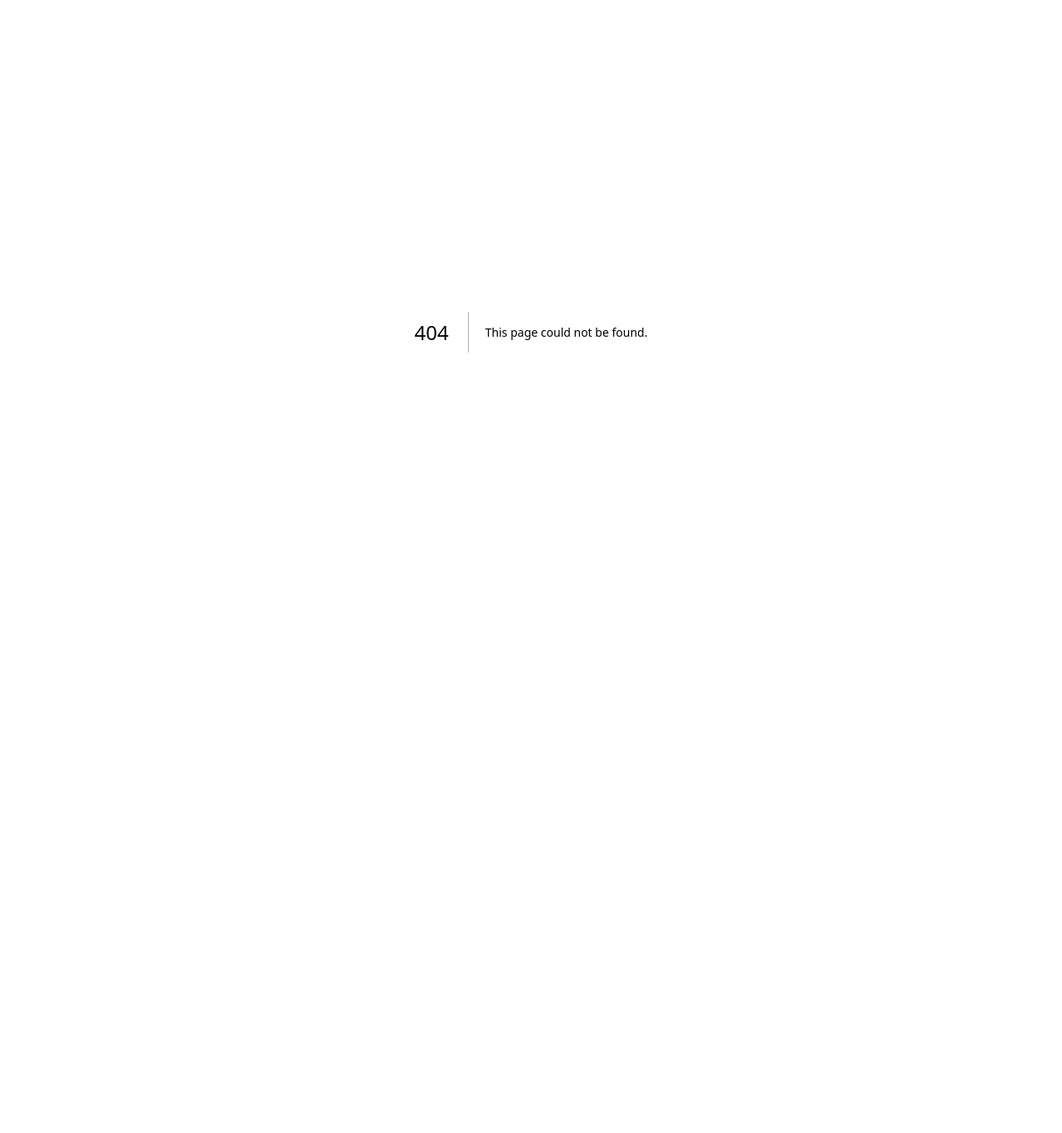
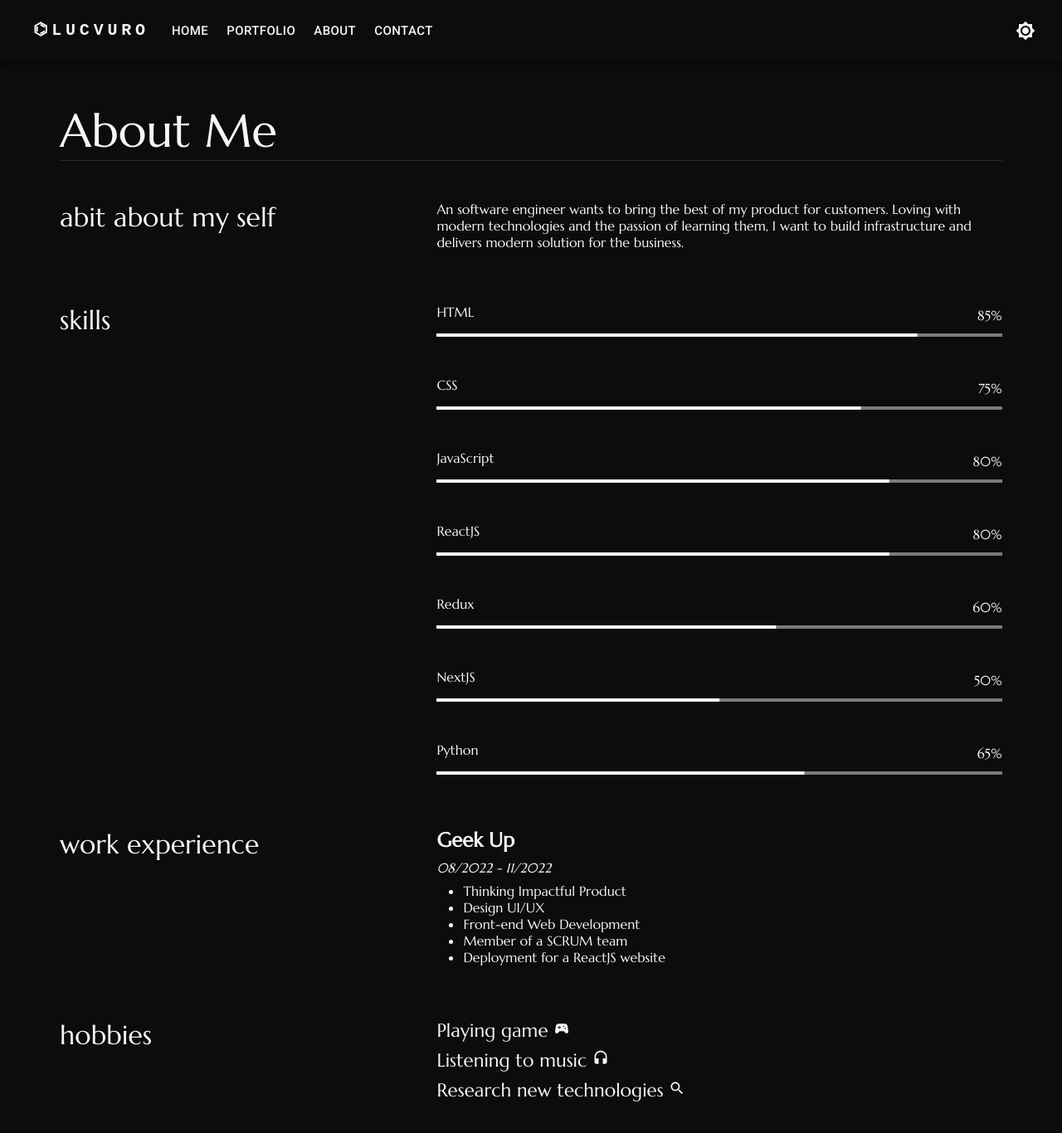
Before and after one commit to lucvuro/my-portfolio, a Next.js app: page /about in a window 1280 px wide. Before the commit this address had no page. Shown: the top 1366 px of the page at 83% size. Before the commit the page ends 800 px from the top, so only its background shows below. Built offline with nearby package versions, Linux system fonts and the light colour scheme.

Commit message:
add about page

```diff
--- /dev/null
+++ b/pages/about.tsx
@@ -0,0 +1,139 @@
+import React, { ReactElement } from 'react'
+import styles from '@/styles/About.module.css'
+import { Container } from '@mui/system'
+import { Box, Divider, LinearProgress } from '@mui/material'
+import { NextPageWithLayout } from '@/next'
+import { MainLayout } from '@/layouts'
+import Head from 'next/head'
+import SportsEsportsIcon from '@mui/icons-material/SportsEsports'
+import HeadsetIcon from '@mui/icons-material/Headset'
+import SearchIcon from '@mui/icons-material/Search'
+interface AboutPageProps {}
+interface Skill {
+  title: string
+  value: number
+}
+const skills: Skill[] = [
+  {
+    title: 'HTML',
+    value: 85,
+  },
+  {
+    title: 'CSS',
+    value: 75,
+  },
+  {
+    title: 'JavaScript',
+    value: 80,
+  },
+  {
+    title: 'ReactJS',
+    value: 80,
+  },
+  {
+    title: 'Redux',
+    value: 60,
+  },
+  {
+    title: 'NextJS',
+    value: 50,
+  },
+  {
+    title: 'Python',
+    value: 65,
+  },
+]
+const About: NextPageWithLayout = (props: AboutPageProps) => {
+  return (
+    <>
+      <Head>
+        <title>About Me</title>
+      </Head>
+      <main className={styles.main}>
+        <Container maxWidth="lg">
+          <Box className={styles.aboutHeader} sx={{ color: 'text.primary' }}>
+            <h1 className={styles.aboutTitle}>About Me</h1>
+            <Divider />
+          </Box>
+          <div className={styles.aboutContent}>
+            <Box className={styles.aboutItem} sx={{ color: 'text.primary' }}>
+              <h3 className={styles.aboutItemTitle}>abit about my self</h3>
+              <div className={styles.aboutItemContent}>
+                <p>
+                  An software engineer wants to bring the best of my product for customers. Loving
+                  with modern technologies and the passion of learning them, I want to build
+                  infrastructure and delivers modern solution for the business.
+                </p>
+              </div>
+            </Box>
+            <Box className={styles.aboutItem} sx={{ color: 'text.primary' }}>
+              <h3 className={styles.aboutItemTitle}>skills</h3>
+              <div className={styles.aboutItemContent}>
+                <div className={styles.aboutListSkills}>
+                  {skills.map((skill: Skill) => {
+                    return (
+                      <div className={styles.aboutSkill} key={skill.title}>
+                        <div className={styles.aboutSkillTitle}>{skill.title}</div>
+                        <div className={styles.aboutSkillValue}>
+                          <div className={styles.aboutSkillLabel}>{`${skill.value}%`}</div>
+                          <LinearProgress variant="determinate" value={skill.value} />
+                        </div>
+                      </div>
+                    )
+                  })}
+                </div>
+              </div>
+            </Box>
+            <Box className={styles.aboutItem} sx={{ color: 'text.primary' }}>
+              <h3 className={styles.aboutItemTitle}>work experience</h3>
+              <div className={styles.aboutItemContent}>
+                <div className={styles.aboutWork}>
+                  <h4 className={styles.aboutWorkCompany}>Geek Up</h4>
+                  <div className={styles.aboutWorkTime}>
+                    <i>08/2022 - 11/2022</i>
+                  </div>
+                  <ul className={styles.aboutWorkListTask}>
+                    <li className={styles.aboutWorkTask}>Thinking Impactful Product</li>
+                    <li className={styles.aboutWorkTask}>Design UI/UX</li>
+                    <li className={styles.aboutWorkTask}>Front-end Web Development</li>
+                    <li className={styles.aboutWorkTask}>Member of a SCRUM team</li>
+                    <li className={styles.aboutWorkTask}>Deployment for a ReactJS website</li>
+                  </ul>
+                </div>
+              </div>
+            </Box>
+            <Box className={styles.aboutItem} sx={{ color: 'text.primary' }}>
+              <h3 className={styles.aboutItemTitle}>hobbies</h3>
+              <div className={styles.aboutItemContent}>
+                <ul className={styles.aboutListHobby}>
+                  <li className={styles.aboutHobby}>
+                    Playing game {<SportsEsportsIcon fontSize="small" />}
+                  </li>
+                  <li className={styles.aboutHobby}>
+                    Listening to music {<HeadsetIcon fontSize="small" />}
+                  </li>
+                  <li className={styles.aboutHobby}>
+                    Research new technologies {<SearchIcon fontSize="small" />}
+                  </li>
+                </ul>
+              </div>
+            </Box>
+          </div>
+        </Container>
+      </main>
+    </>
+  )
+}
+About.getLayout = function getLayout(page: ReactElement) {
+  return (
+    <>
+      <MainLayout>{page}</MainLayout>
+    </>
+  )
+}
+export async function getStaticProps(context: any) {
+  return {
+    props: {}, // will be passed to the page component as props
+  }
+}
+export default About
--- a/pages/contact.tsx
+++ b/pages/contact.tsx
@@ -7,6 +7,7 @@ import { Alert, Button, Divider, Snackbar, TextField, Typography } from '@mui/ma
 import { Controller, useForm } from 'react-hook-form'
 import emailjs from '@emailjs/browser'
 import { LoadingButton } from '@mui/lab'
+import Head from 'next/head'
 export interface ContactPageProps {}
 
 const Contact: NextPageWithLayout = (props: ContactPageProps) => {
@@ -53,6 +54,9 @@ const Contact: NextPageWithLayout = (props: ContactPageProps) => {
   }
   return (
     <>
+      <Head>
+        <title>Contact</title>
+      </Head>
       <Snackbar
         open={openSuccess}
         autoHideDuration={3000}
--- /dev/null
+++ b/styles/About.module.css
@@ -0,0 +1,76 @@
+.main {
+  padding: 3rem;
+  font-family: 'Marcellus';
+}
+.aboutTitle {
+  font-size: 3.5rem;
+  font-weight: normal;
+}
+.aboutContent{
+    display: flex;
+    flex-direction: column;
+    padding: 3rem 0;
+    gap: 4rem;
+}
+.aboutItem{
+    display: flex;
+}
+.aboutItemTitle{
+    flex-basis: 40%;
+    font-size: 2rem;
+    font-weight: normal;
+}
+.aboutItemContent{
+    flex-basis: 60%;
+}
+.aboutSkill{
+    position: relative;
+}
+.aboutSkill:not(:nth-child(1)){
+    margin-top: 3rem;
+}
+.aboutSkillTitle{
+    margin-bottom: 1rem;
+}
+.aboutSkillLabel{
+    position: absolute;
+    right: 0;
+    bottom: 1rem;
+}
+.aboutWork{
+    display: flex;
+    flex-direction: column;
+    gap: .5rem;
+}
+.aboutWorkCompany{
+    font-size: 1.5rem;
+}
+.aboutWorkListTask{
+    padding: 0 2rem;
+}
+.aboutListHobby{
+    list-style: none;
+    font-size: 1.4rem;
+}
+.aboutHobby:not(:nth-child(1)){
+    margin-top: .5rem;
+}
+@media only screen and (max-width: 800px){
+    .aboutTitle{
+        font-size: 2.5rem;
+    }
+    .aboutItem{
+        flex-direction: column;
+        gap: 1rem;
+    }
+    .aboutItemTitle{
+        font-size: 1.6rem;
+        text-decoration: underline;
+    }
+    .aboutWorkCompany{
+        font-size: 1.1rem;
+    }
+    .aboutListHobby{
+        font-size: 1rem;
+    }
+}
```
